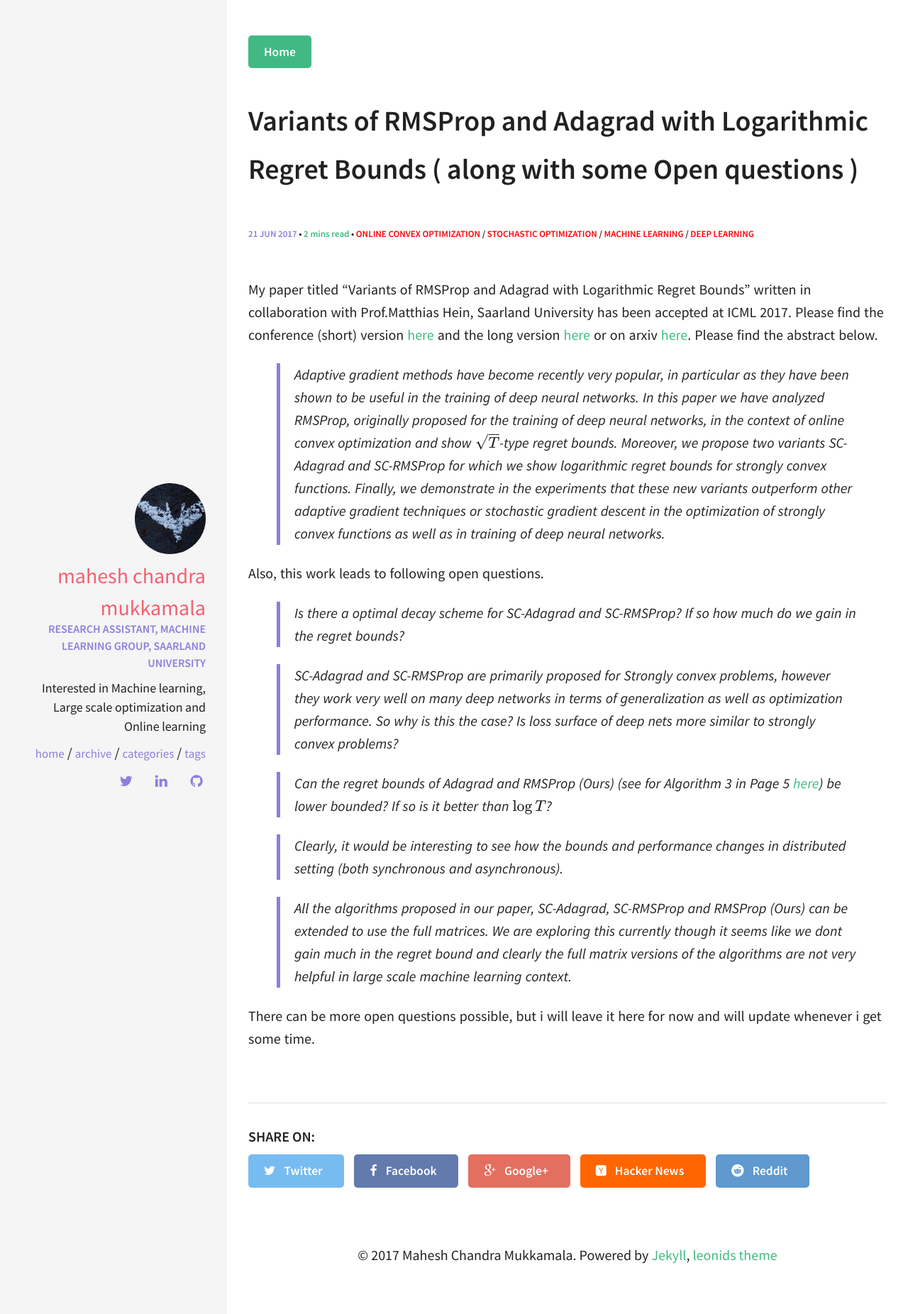
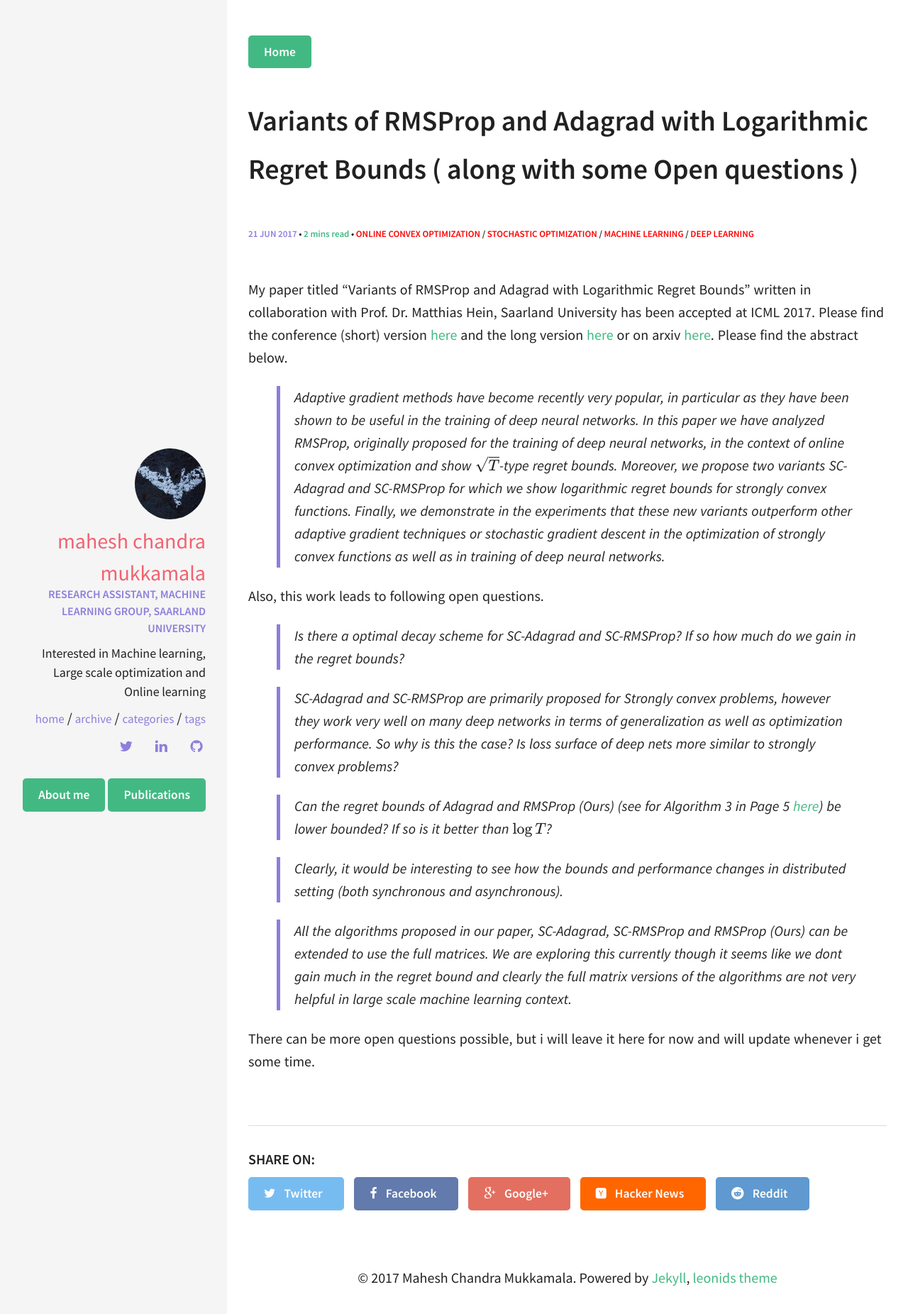
Before and after one commit to mmahesh/mmahesh.github.io, a Jekyll site: the page built from _posts/2017-06-21-variants-of-rmsprop-and-adagrad-with-logarithmic-regret-bounds.md, in a window 1280 px wide. Shown: the top 1852 px of the page at 71% size. Built offline with Jekyll 4.4.1, drawn with Linux system fonts in a browser that asks for light colours; formulas are drawn with MathJax 3; comment, search, counter and statistics services are not loaded.

Commit message:
added new features

```diff
--- a/_includes/sidebar.html
+++ b/_includes/sidebar.html
@@ -20,4 +20,11 @@
     </ul>
   </nav>
   {% include social-links.html %}
+  <br>
+  <a class="btn" href= "{{ site.url }}/about_me" >
+  About me
+  </a>
+  <a class="btn" href= "{{ site.url }}/publications" >
+    Publications
+  </a>
 </div>
--- a/_layouts/post_listing.html
+++ b/_layouts/post_listing.html
@@ -39,7 +39,7 @@ layout: default
       <p>
         {{ post.excerpt }}
       </p>
-      <a class="btn" href="{{ site.url }}{{ post.url }}" >
+      <a  style="color:#2200CC;" href="{{ site.url }}{{ post.url }}" >
         Read more
       </a>
     </div>
--- a/_posts/2017-06-21-variants-of-rmsprop-and-adagrad-with-logarithmic-regret-bounds.md
+++ b/_posts/2017-06-21-variants-of-rmsprop-and-adagrad-with-logarithmic-regret-bounds.md
@@ -13,7 +13,7 @@ Disclaimer: This article is very mathematical, and i will try to write a tutoria
 "
 comments: true
 ---
-My paper titled "Variants of RMSProp and Adagrad with Logarithmic Regret Bounds" written in collaboration with Prof.Matthias Hein, Saarland University has been accepted at ICML 2017. Please find the conference (short) version [here](http://www.ml.uni-saarland.de/Publications/MukHei-VariantsRMSPropAdagradLogRegret.pdf){:target="_blank"} and the long version [here](http://www.ml.uni-saarland.de/Publications/MukHei-VariantsRMSPropAdagradLogRegretLongVersion.pdf){:target="_blank"} or on arxiv [here](https://arxiv.org/abs/1706.05507){:target="_blank"}. Please find the abstract below.
+My paper titled "Variants of RMSProp and Adagrad with Logarithmic Regret Bounds" written in collaboration with Prof. Dr. Matthias Hein, Saarland University has been accepted at ICML 2017. Please find the conference (short) version [here](http://www.ml.uni-saarland.de/Publications/MukHei-VariantsRMSPropAdagradLogRegret.pdf){:target="_blank"} and the long version [here](http://www.ml.uni-saarland.de/Publications/MukHei-VariantsRMSPropAdagradLogRegretLongVersion.pdf){:target="_blank"} or on arxiv [here](https://arxiv.org/abs/1706.05507){:target="_blank"}. Please find the abstract below.
 
 >Adaptive gradient methods have become recently very popular, in particular as they have been shown to be useful in the training of deep neural networks. In this paper we have analyzed RMSProp, originally proposed for the training of deep neural networks, in the context of online convex optimization and show $$\sqrt{T}$$-type regret bounds. Moreover, we propose two variants SC-Adagrad and SC-RMSProp for which we show logarithmic regret bounds for strongly convex functions. Finally, we demonstrate in the experiments that these new variants outperform other adaptive gradient techniques or stochastic gradient descent in the optimization of strongly convex functions as well as in training of deep neural networks.
 
--- /dev/null
+++ b/about_me.html
@@ -0,0 +1,4 @@
+---
+layout: about_me
+permalink: /about_me/
+---
--- /dev/null
+++ b/publications.html
@@ -0,0 +1,4 @@
+---
+layout: publications
+permalink: /publications/
+---
```
Also changed, not shown: _layouts/about_me.html (added, +21 -0 lines), _layouts/publications.html (added, +22 -0 lines).
